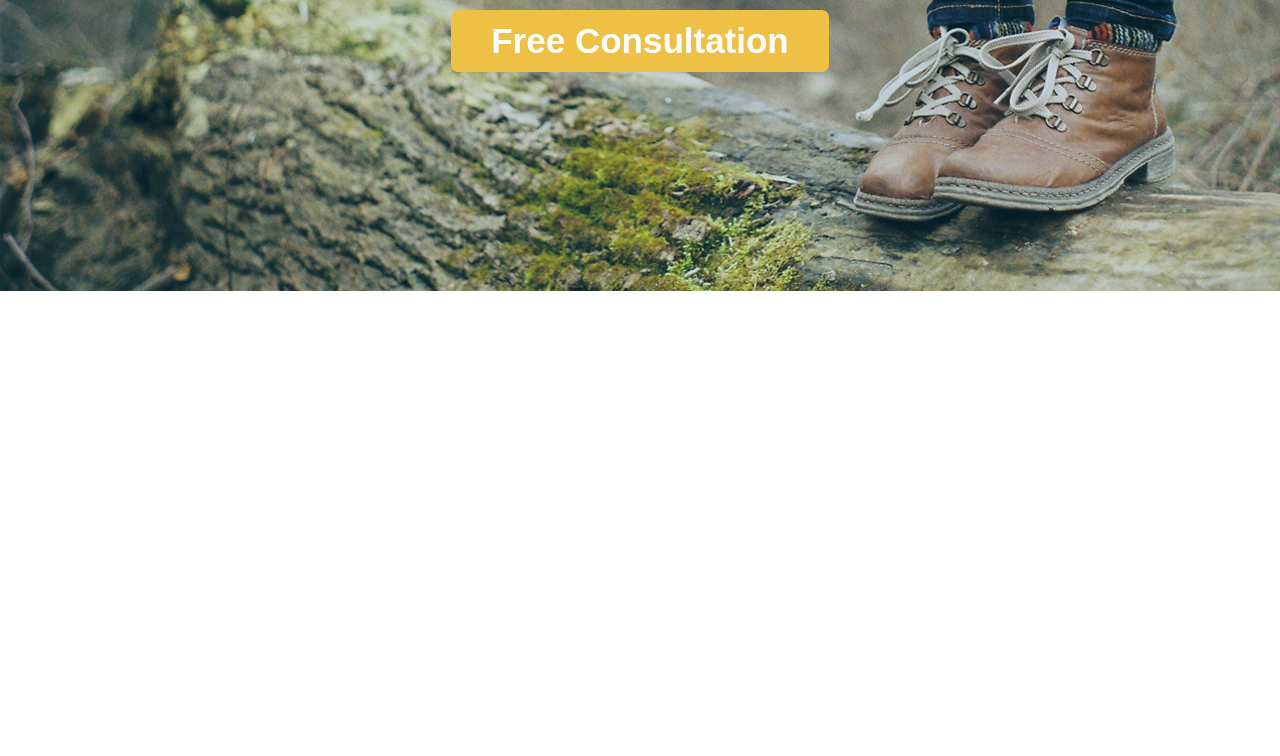
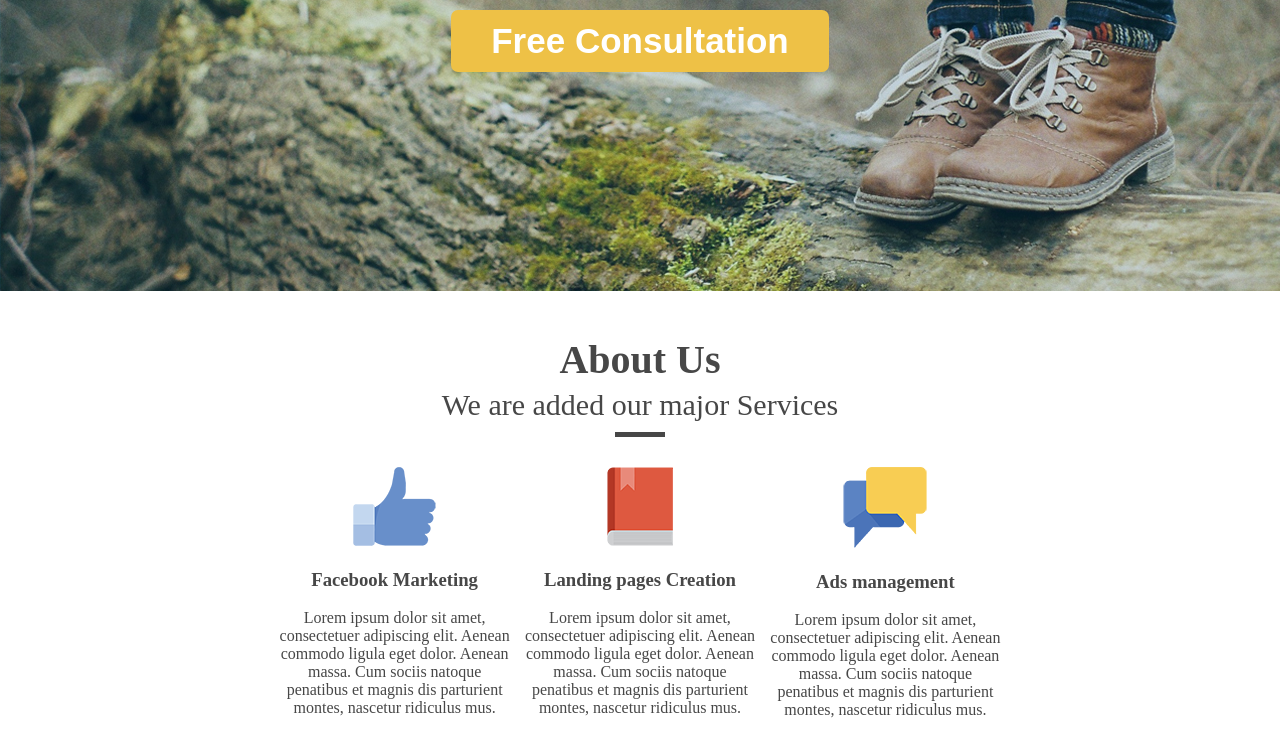
Before and after one commit to NastyaTK/Landing, a plain HTML site: page index.html in a window 1280 px wide. Shown: the part 458-1214 px from the top of the page. Before the commit the page ends 800 px from the top, so only its background shows below. Drawn offline with Linux system fonts and the light colour scheme; files whose address does not match are found by name.

Commit message:
add About us section

```diff
--- a/index.html
+++ b/index.html
@@ -28,10 +28,37 @@
             </nav>
         </section>
         <section id="home">
-            <h1>We Providing</h1><span class="home_text">Social Media marketing for business</span>
+            <div id="home_header">
+                <h1>We Providing</h1><span class="home_text">Social Media marketing for business</span>
+            </div>
             <button id="consultation_button">Free Consultation</button>
         </section>
-        <section id="about"></section>
+        <section id="about">
+            <div class="about_header">
+                <h2>About Us</h2><span class="about_text">We are added our major Services</span>
+                <hr class="underscore">
+            </div>
+            <div id="services">
+                <div class="like"><img src="/images/icons/like.png" alt="Like">
+                    <h3 class="services-names">Facebook Marketing</h3><span>Lorem ipsum dolor sit amet, consectetuer
+                        adipiscing elit. Aenean commodo ligula eget
+                        dolor. Aenean massa. Cum sociis natoque penatibus et magnis dis parturient montes, nascetur
+                        ridiculus mus.</span>
+                </div>
+                <div class="book"><img src="/images/icons/book.png" alt="book">
+                    <h3 class="services-names">Landing pages Creation</h3><span>Lorem ipsum dolor sit amet, consectetuer
+                        adipiscing elit. Aenean commodo ligula eget
+                        dolor. Aenean massa. Cum sociis natoque penatibus et magnis dis parturient montes, nascetur
+                        ridiculus mus.</span>
+                </div>
+                <div class="message"><img src="/images/icons/message.png" alt="message">
+                    <h3 class="services-names">Ads management</h3> <span>Lorem ipsum dolor sit amet, consectetuer
+                        adipiscing elit. Aenean commodo ligula
+                        eget dolor. Aenean massa. Cum sociis natoque penatibus et magnis dis parturient montes, nascetur
+                        ridiculus mus.</span>
+                </div>
+            </div>
+        </section>
         <section id="ourApproach"></section>
         <section id="ourWork"></section>
         <section id="inTouch"></section>
--- a/styles/main.css
+++ b/styles/main.css
@@ -90,6 +90,9 @@ h1{
 .home_text{
   font-size: 35px;
 }
+#home_header{
+  text-align: center;
+}
 #consultation_button{
   color: white;
   background-color: rgb(238, 193, 70);
@@ -103,7 +106,48 @@ h1{
   margin: 30px;
 }
 
-/* Approach */
-#ourApproach{
+/* About */
+#about{
   position: relative;
+  font-family: 'elvetica-neue-regular';
+  display: flex;
+  width: 100%;
+  justify-content: center;
+  align-items: center;
+  flex-direction: column;
+  color: rgb(71, 71, 71);
+  padding: 40px 0 40px 0;
 }
+.about_header{
+  text-align: center;
+}
+h2{
+  font-size: 40px;
+  margin: 5px;
+}
+.about_text{
+  font-size: 30px;
+}
+.underscore{
+  height: 5px;
+  color: rgb(71, 71, 71);
+  background: rgb(71, 71, 71);
+  font-size: 0;
+  border: 0;
+  width: 50px;
+  margin-top: 10px;
+  margin-bottom: 30px;
+}
+#services{
+  display: flex;
+  justify-content: center;
+
+}
+.like, .book, .message{
+  width: 18%;
+  text-align: center;
+  margin-right: 15px;
+}
+.message{
+  margin-right: 0;
+}
```
